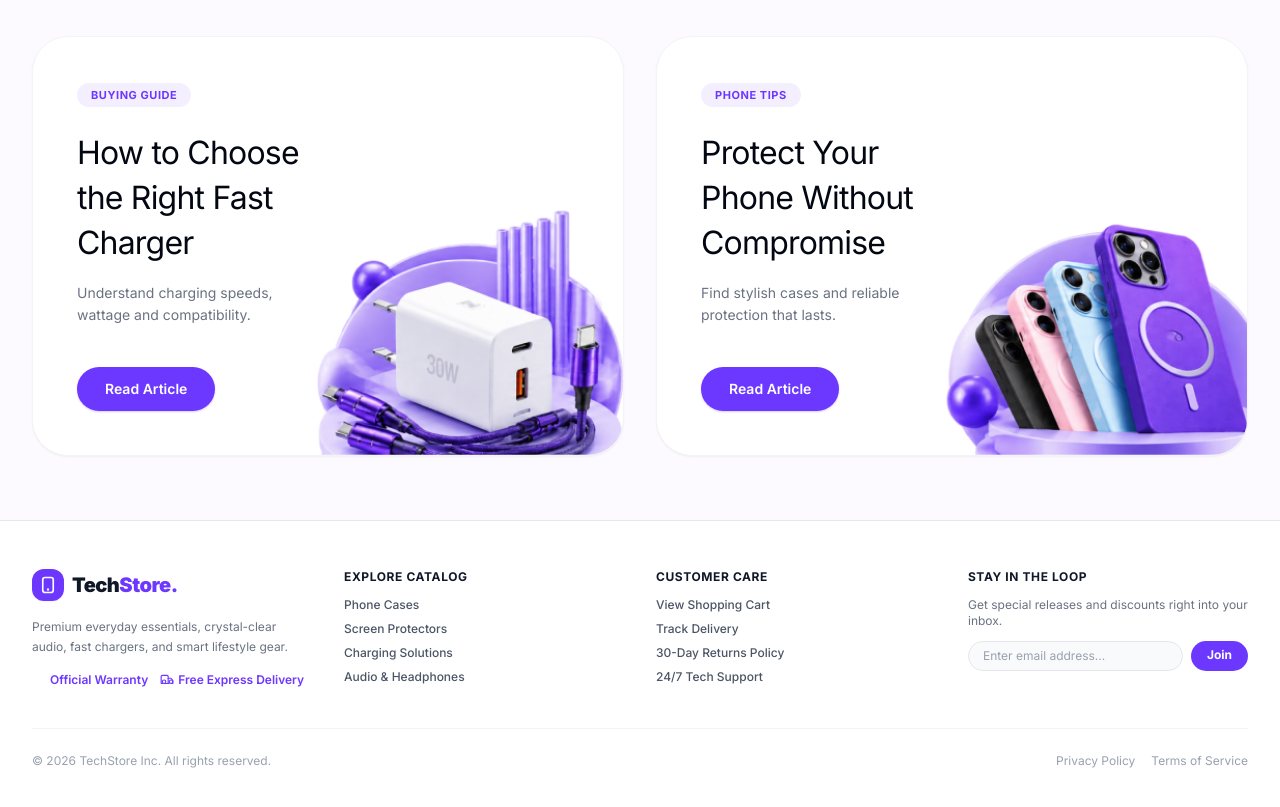
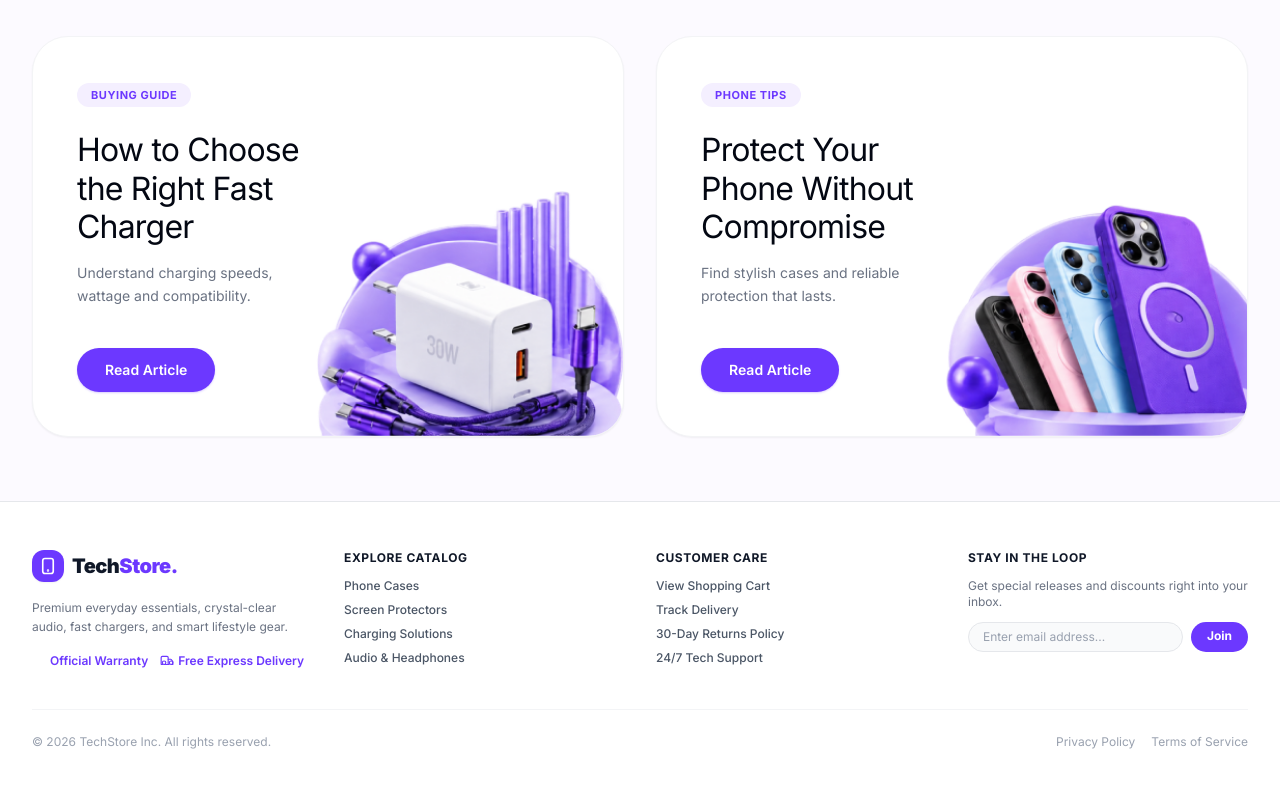
Before and after one commit to Aliraza324/techStore, a React (Vite) app: page / in a window 1280 px wide. Shown: the part 5540-6347 px from the top of the page. Built offline with nearby package versions, Linux system fonts and the light colour scheme; some icons are missing.

Commit message:
feat: add TechGuidesSection component to home page

```diff
--- a/src/pages/home/TechGuidesSection.jsx
+++ b/src/pages/home/TechGuidesSection.jsx
@@ -58,7 +58,7 @@ export const TechGuidesSection = () => {
                   <span className="inline-block px-3.5 py-1 rounded-full bg-[#f4efff] text-[#6c38ff] text-[10px] sm:text-[11px] font-bold tracking-wider uppercase mb-5 sm:mb-6">
                     {item.badge}
                   </span>
-                  <h3 className="text-xl sm:text-[28px] lg:text-[32px] text-gray-950 tracking-tight  mb-3 sm:mb-4 group-hover:text-[#6c38ff] transition-colors">
+                  <h3 className="text-xl sm:text-[28px] lg:text-[32px] text-gray-950 tracking-tight leading-[1.2] mb-3 sm:mb-4 group-hover:text-[#6c38ff] transition-colors">
                     {item.title}
                   </h3>
                   <p className="text-xs sm:text-[14px] text-gray-500 font-normal leading-relaxed max-w-[280px]">
```
